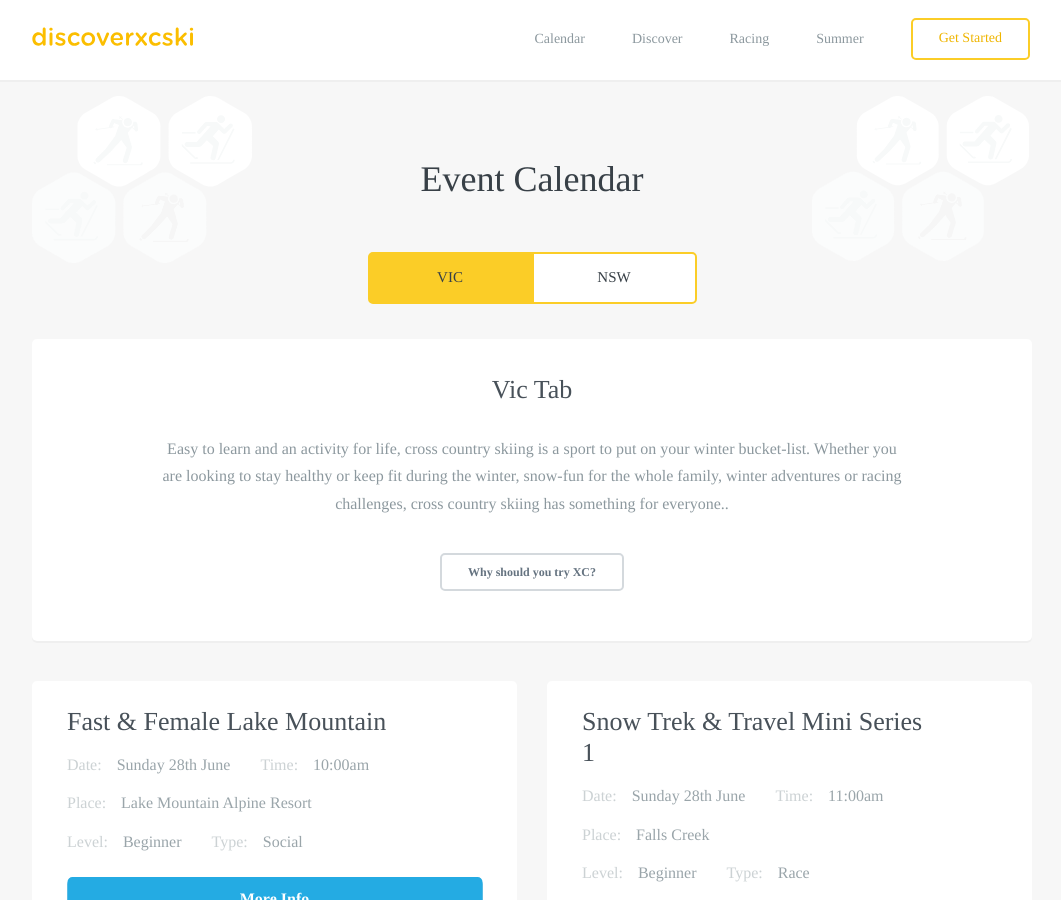
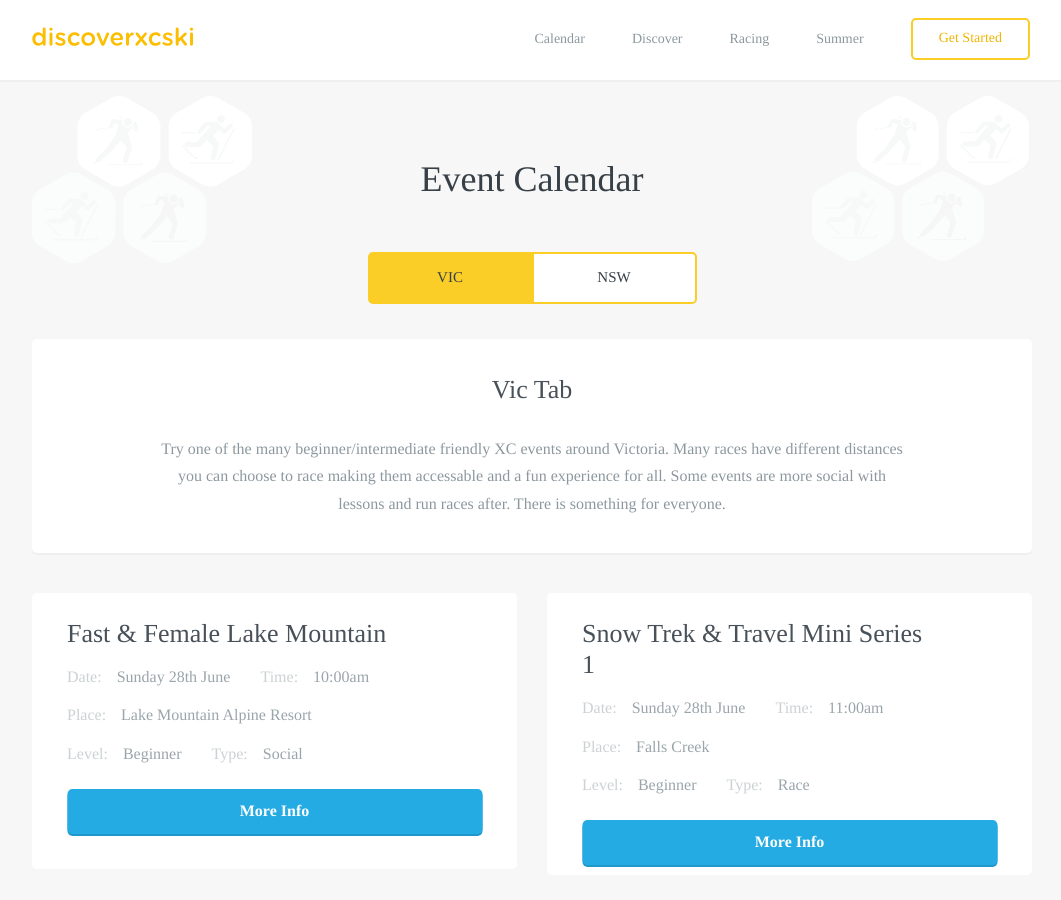
Before and after one commit to robcatto/robcatto.github.io, a Jekyll site: the page built from events/index.html, in a window 1280 px wide and 900 px high. Shown: the whole window, without its empty margins (108-1169 px from the left). Built offline with Jekyll 4.4.1, drawn with Linux system fonts in a browser that asks for light colours; some web fonts are replaced; Markdown is read by kramdown in place of the engine named in the settings.

Commit message:
Update index.html

```diff
--- a/events/index.html
+++ b/events/index.html
@@ -46,9 +46,9 @@ layout: default
         <div id="content1">
         <section class="mobile_section" style="margin-top: 35px; margin-bottom: 0px;">
                     <h3>Vic Tab</h3>
-                    <p>Easy to learn and an activity for life, cross country skiing is a sport to put on your winter bucket-list. Whether you are looking to stay healthy or keep fit during the winter, snow-fun for the whole family, winter adventures or racing challenges, cross country skiing has something for everyone..
+                    <p>Try one of the many beginner/intermediate friendly XC events around Victoria.  Many races have different distances you can choose to race making them accessable and a fun experience for all.  Some events are more social with lessons and run races after.  There is something for everyone.
                      </p>
-                    <a class="button small dark" href="http://discoverxcski.com/discoverxc/" data-featurette="analytics-click-event" data-event-category="button" data-event-action="M: Clicked Design an iOS Game" data-event-label="Source: Homepage Alt" id="featurette-35">Why should you try XC?</a>
+
         </section>
 
                 <section class="mobile_section" style="max-width: 1030px;  background-color: transparent; box-shadow: none;" >
```
